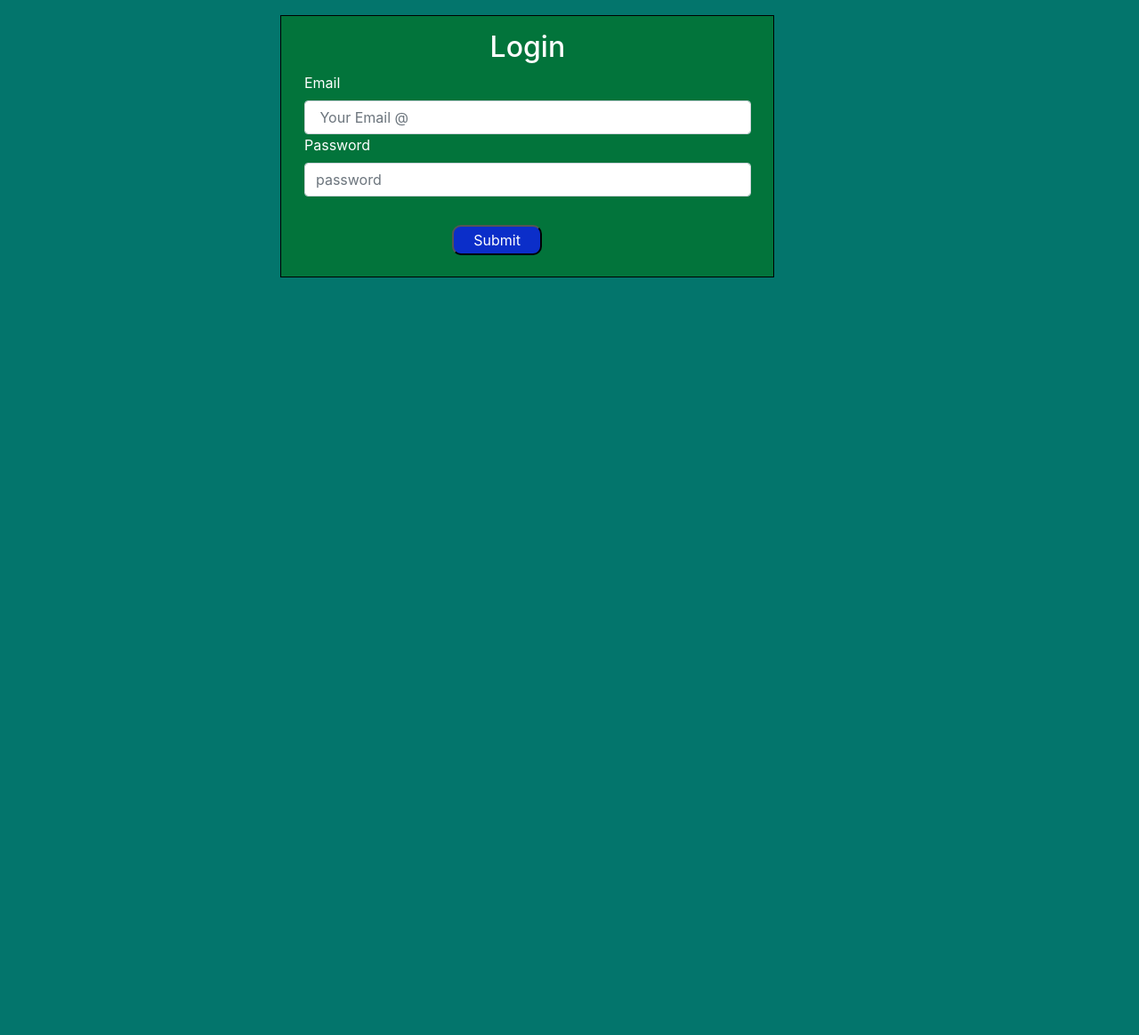
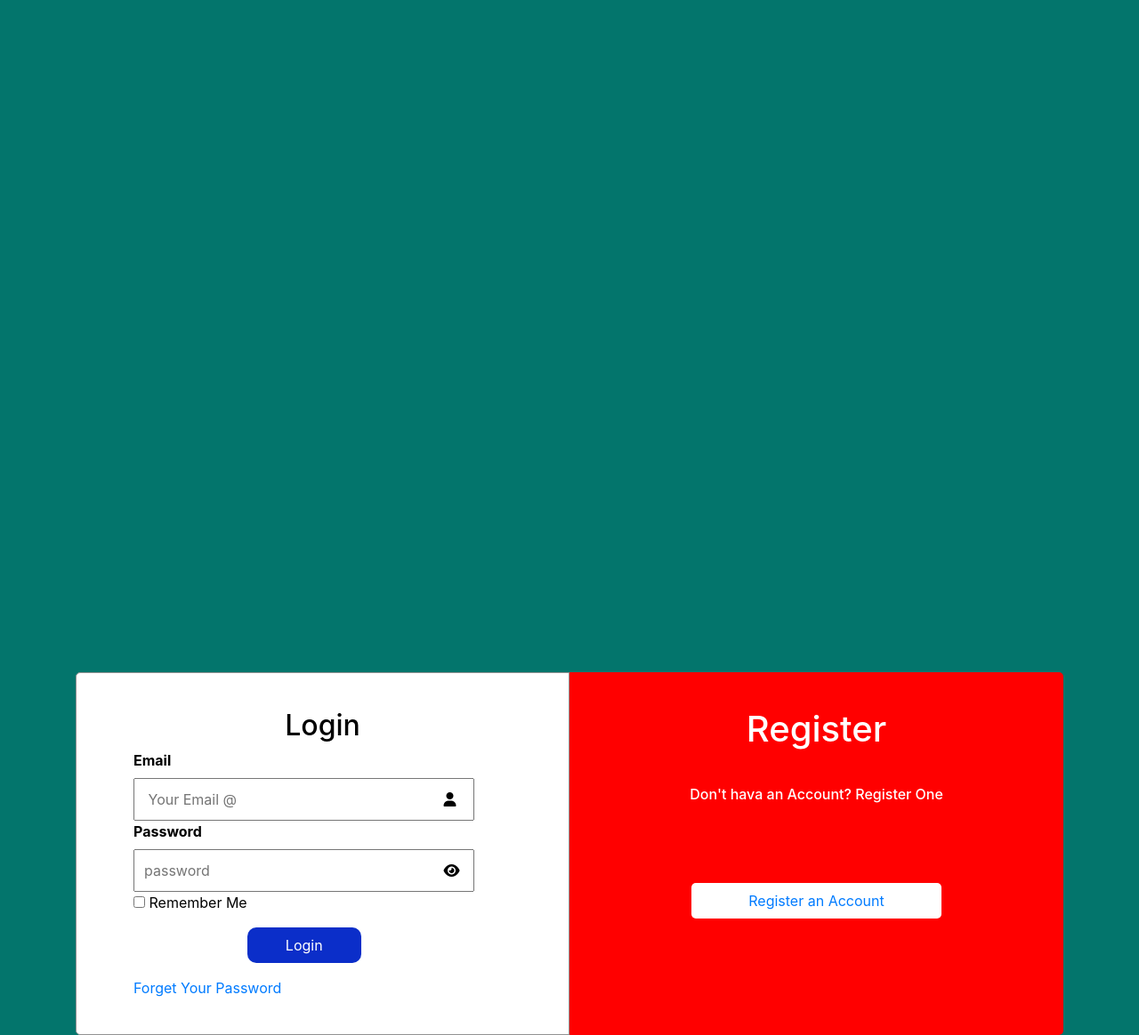
Before and after one commit to HassanBaloch55/vision_project, a PHP site: page /login.php in a window 1280 px wide. Shown: the part 92-1256 px from the top of the page at 89% size. Before the commit the page ends 404 px from the top, so only its background shows below. Run offline with PHP 8.4, Linux system fonts and the light colour scheme.

Commit message:
save new commit

```diff
--- /dev/null
+++ b/Navbar.php
@@ -0,0 +1,63 @@
+<!doctype html>
+<html lang="en">
+  <head>
+    <title>Home-Page| Reads-Info</title>
+    <!-- Required meta tags -->
+    <meta charset="utf-8">
+    <meta name="viewport" content="width=device-width, initial-scale=1, shrink-to-fit=no">
+    <link rel="stylesheet" href="https://cdnjs.cloudflare.com/ajax/libs/font-awesome/6.5.1/css/all.min.css">
+  <link rel="stylesheet" href="style.css">
+  <link rel="stylesheet" href="resposive.css">
+  <!-- jquery cdn -->
+   <script src="https://cdnjs.cloudflare.com/ajax/libs/jquery/3.7.1/jquery.min.js"></script>
+    <!-- Bootstrap CSS -->
+    <link rel="stylesheet" href="https://stackpath.bootstrapcdn.com/bootstrap/4.3.1/css/bootstrap.min.css" integrity="sha384-ggOyR0iXCbMQv3Xipma34MD+dH/1fQ784/j6cY/iJTQUOhcWr7x9JvoRxT2MZw1T" crossorigin="anonymous">
+  </head>
+  <body class="body">
+    <div class="hero_area">
+      <!-- header section -->
+      <header class="header_section">
+         <div class="container">
+            <nav class="navbar navbar-expand-lg custom_nav-container ">
+              <h2 class="text-white">Reads-info</h2>
+               <button class="navbar-toggler" type="button" data-toggle="collapse" data-target="#navbarSupportedContent" aria-controls="navbarSupportedContent" aria-expanded="false" aria-label="Toggle navigation">
+               <span class=""> </span>
+               </button>
+               <div class="collapse navbar-collapse" id="navbarSupportedContent">
+                  <ul class="navbar-nav">
+                     <li class="nav-item active">
+                        <a class="nav-link" href="index.php">Home <span class="sr-only">(current)</span></a>
+                     </li>
+                    <li class="nav-item dropdown">
+                        <a class="nav-link dropdown-toggle" href="#" data-toggle="dropdown" role="button" aria-haspopup="true" aria-expanded="true"> <span class="nav-label">Pages <span class="caret"></span></a>
+                        <ul class="dropdown-menu">
+                           <li><a href="about-us.php">About Us</a></li>
+                           <li>
+                              <a  href="contactus.php">Contact Us</a>
+                           </li>
+                           <li><a href="testimonial.php">Testimonial</a></li>
+                        </ul>
+                     </li>
+                     <li class="nav-item">
+                        <a class="nav-link" href="blog_list.html">Blog</a>
+                     </li>
+                     <li class="nav-item dropdown">
+                        <a class="nav-link dropdown-toggle" href="#" data-toggle="dropdown" role="button" aria-haspopup="true" aria-expanded="true"> <span class="nav-label">Account <span class="caret"></span></a>
+                        <ul class="dropdown-menu">
+                           <li><a href="login.php">Login</a></li>
+                           <li>
+                              <a  href="Register.php">Register</a>
+                           </li>
+                        </ul>
+                     </li>
+                   </li>
+                  </ul>
+               </div>
+            </nav>
+         </div>
+      </header>
+         <!-- End  header section-->
+          <!-- #region -->
+    </div>
+  </body>
+</html>
--- a/Register.php
+++ b/Register.php
@@ -33,7 +33,7 @@
                         <ul class="dropdown-menu">
                            <li><a href="about-us.html">About Us</a></li>
                            <li>
-                              <a  href="contactus.html">Contact Us</a>
+                              <a  href="contactus.php">Contact Us</a>
                            </li>
                            <li><a href="testimonial.html">Testimonial</a></li>
                         </ul>
--- a/login.php
+++ b/login.php
@@ -1,5 +1,5 @@
 
-<?php
+<!-- <?php
 include("connect.php");
 session_start();
  if(isset($_POST["submit"])){
@@ -22,7 +22,7 @@ if(isset($_REQUEST['logout.php'])){
     session_destroy();
 
 }
-?>
+?> -->
 <!doctype html>
 <html lang="en">
   <head>
@@ -39,65 +39,53 @@ if(isset($_REQUEST['logout.php'])){
     <link rel="stylesheet" href="https://stackpath.bootstrapcdn.com/bootstrap/4.3.1/css/bootstrap.min.css" integrity="sha384-ggOyR0iXCbMQv3Xipma34MD+dH/1fQ784/j6cY/iJTQUOhcWr7x9JvoRxT2MZw1T" crossorigin="anonymous">
   </head>
   <body class="body">
-    <div class="hero_area">
-      <!-- header section -->
-      <header class="header_section">
-         <div class="container">
-            <nav class="navbar navbar-expand-lg custom_nav-container ">
-              <h2 class="text-white">Reads-info</h2>
-               <button class="navbar-toggler" type="button" data-toggle="collapse" data-target="#navbarSupportedContent" aria-controls="navbarSupportedContent" aria-expanded="false" aria-label="Toggle navigation">
-               <span class=""> </span>
-               </button>
-               <div class="collapse navbar-collapse" id="navbarSupportedContent">
-                  <ul class="navbar-nav">
-                     <li class="nav-item active">
-                        <a class="nav-link" href="index.html">Home <span class="sr-only">(current)</span></a>
-                     </li>
-                    <li class="nav-item dropdown">
-                        <a class="nav-link dropdown-toggle" href="#" data-toggle="dropdown" role="button" aria-haspopup="true" aria-expanded="true"> <span class="nav-label">Pages <span class="caret"></span></a>
-                        <ul class="dropdown-menu">
-                           <li><a href="about-us.html">About Us</a></li>
-                           <li>
-                              <a  href="contactus.html">Contact Us</a>
-                           </li>
-                           <li><a href="testimonial.html">Testimonial</a></li>
-                        </ul>
-                     </li>
-                     <li class="nav-item">
-                        <a class="nav-link" href="blog_list.html">Blog</a>
-                     </li>
-                     <li class="nav-item dropdown">
-                        <a class="nav-link dropdown-toggle" href="#" data-toggle="dropdown" role="button" aria-haspopup="true" aria-expanded="true"> <span class="nav-label">Account <span class="caret"></span></a>
-                        <ul class="dropdown-menu">
-                           <li><a href="login.php">Login</a></li>
-                           <li>
-                              <a  href="Register.php">Register</a>
-                           </li>
-                        </ul>
-                     </li>
-                   </li>
-                  </ul>
-               </div>
-            </nav>
-         </div>
-      </header>
-         <!-- End  header section-->
+  <?php
+    include 'Navbar.php';
+    ?>
       <!-- start login section  -->
-      <div class="col-12">
-            <div class="container" id="login">
+
+       <section class="container">
+         <div class="row">
+            <div class="col-md-12  mt-5" style="display: flex; flex-wrap: wrap;">
                <form action="" class="login-form" id="form" method="Post">
                   <h2>
                         Login
                   </h2>
                      <label for="">Email</label> <br>
-                       <input type="email" name="Email" placeholder=" Your Email @" class="form-control">
+                     <input type="email" name="Email" placeholder=" Your Email @" id="email">
+                      <i class="fa fa-user" aria-hidden="true" id="user"></i> <br>
                       <label for="">Password</label> <br>
-                        <input type="password" name="Password" placeholder="password" class="form-control"> <br>
-
-                    <button class="login-btn" type="submit"  onclick=" return validateForm()" value="submit" > Submit </button>
+                      <input type="password" id="password" name="Password" placeholder="password">
+                        <i class="fa fa-eye" aria-hidden="true" id="show"></i> <br>
+                       <span> <input type="checkbox" name="" id=""> Remember Me</span> <br>
+                    <input type="submit"  class="login-btn" value="Login"> <br>
+                   <span><a href="">Forget Your Password</a></span>
               </form>
+              <div class="regster">
+                     <h1>Register</h1><br>
+                     <h6>Don't hava an Account? Register One </h6>
+                     <button><a href="Register.php">Register an Account</a></button>
               </div>
     </div>
+            <div class="col-md-6"></div>
+         </div>
+       </section>
+
+          <script>
+             // PASSWORD HIDE OR SHOW METHOD
+       let password = document.getElementById("password")
+       let show = document.getElementById("show")
+       show.onclick = function (){
+        if (password.type === "password"){
+            password.type = "text"
+
+        }
+        else {
+            password.type = "password"
+        }
+    }
+
+          </script>
           <!-- end register form section -->
     <!-- Optional JavaScript -->
     <!-- jQuery first, then Popper.js, then Bootstrap JS -->
--- a/style.css
+++ b/style.css
@@ -197,14 +197,18 @@
 }
 .Course-detail {
   text-align: center;
-  border-radius: 5px;
-  border: 0.1px solid rgb(216, 211, 211);
   position: relative;
   margin: 2vh 0 ;
   box-shadow: 1px 1px 1px 1px rgb(172, 167, 167);
   background-color: rgb(255, 255, 255);
+  transform:scale(0);
   padding: 1vh 1vw;
 }
+.Course-detail:hover{
+  border: 0.5px solid rgb(6, 32, 105);
+  transform: scale(3);
+}
+
 .Course-detail h5  a{
   color: #000000;
   margin: 2vh 1vw;
@@ -408,9 +412,10 @@ border: 1px solid rgb(216, 109, 21);
   width: 50%;
   padding: 2vh 2vw;
   margin-top: 2vh ;
-  color: white;
+  color: rgb(0, 0, 0);
   border: 1px solid black;
-  background-color: rgb(2, 116, 59);
+  box-shadow: 2px 2px  rgb(0, 0, 0);
+  background-color: rgb(255, 255, 255);
 }
 .Register-form{
   margin: 1vh 1vw;
@@ -429,14 +434,26 @@ border: 1px solid rgb(216, 109, 21);
  margin: 1vh ;
  margin-left: 15vw;
 }
-.login-form{
+ .login-form{
   width: 50%;
-  padding: 2vh 2vw;
-  justify-content: center;
-  margin: 2vh  18vw;
-  color: white;
-  border: 1px solid black;
-  background-color: rgb(2, 116, 59);
+  padding: 5vh 5vw;
+  color: rgb(0, 0, 0);
+  border-radius:5px 0 0 5px;
+  border: 1px solid rgb(146, 146, 146);
+  background-color: rgb(255, 255, 255);
+}
+.login-form label{
+  font-weight: bolder;
+}
+.login-form #password, #email{
+  width: 90%;
+  padding: 10px 10px;
+}
+#show{
+  margin-left: -3vw;
+}
+#user{
+  margin-left:  -3vw;
 }
 .login-form h2 {
   text-transform: capitalize;
@@ -446,9 +463,35 @@ border: 1px solid rgb(216, 109, 21);
   background-color: rgb(11, 46, 201);
  color: #ffffff;
  border-radius: 10px;
- width: 20%;
- margin: 1vh ;
- margin-left: 13vw;
+ width: 30%;
+ margin: 2vh 10vw;
+ padding: 1vh 2vw;
+ border: none;
+}
+.login-btn:hover{
+  background-color:  green;
+  transition: 1s ease;
+}
+.regster{
+  background-color: red;
+  padding: 0vh 5vw;
+  width: 50%;
+  color: white;
+  text-align: center;
+  border-radius:0px 5px  5px 0px;
+}
+.regster h1{
+  margin-top:5vh ;
+}
+.regster h6{
+  margin: 1vh ;
+}
+.regster button{
+  background-color: white;
+  padding: 1vh 5vw ;
+  outline: none;
+  border: none;
+  border-radius: 5px;
 }
 /* End  css Register and login Form section */
 /* css section  Students testimonials*/
```
Also changed, not shown: contactus.php (+5 -3 lines). Lines whose indentation alone changed are shown as unchanged.
